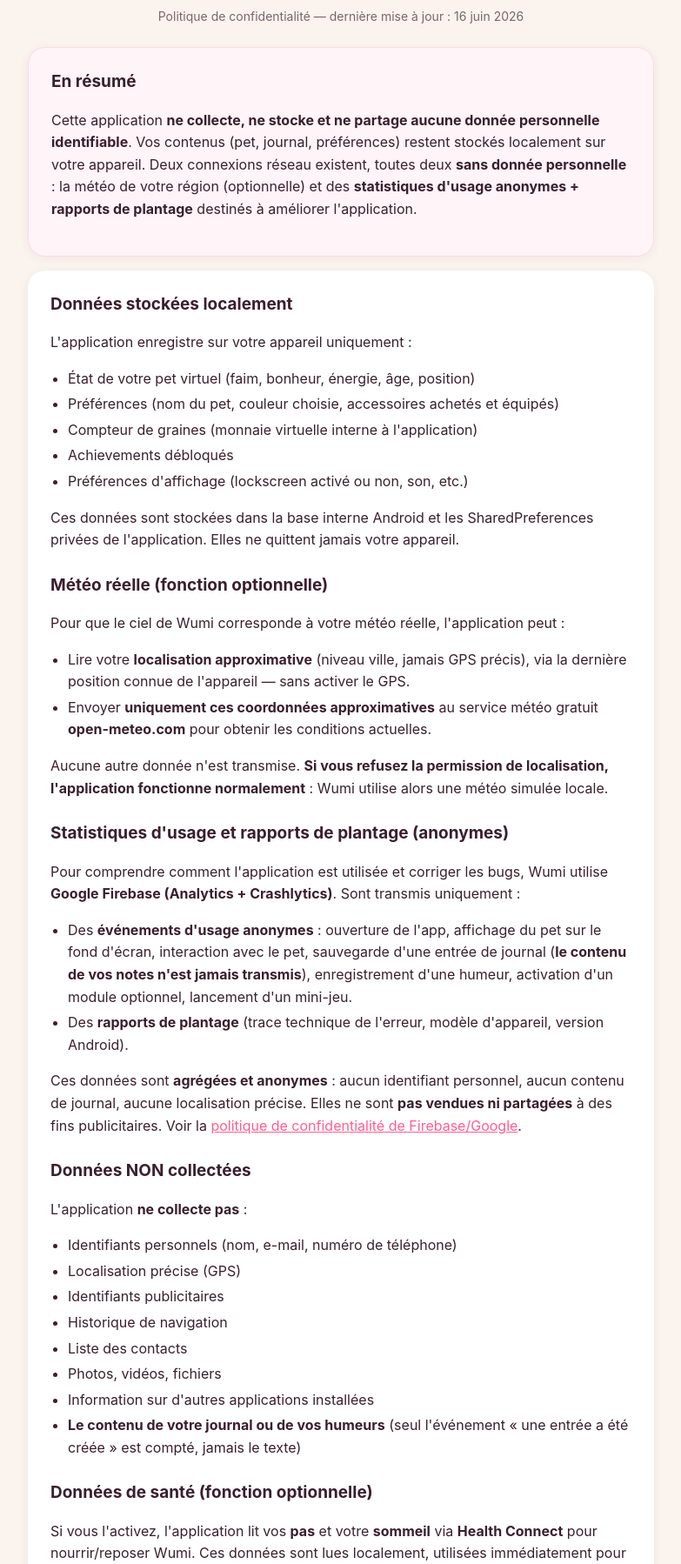
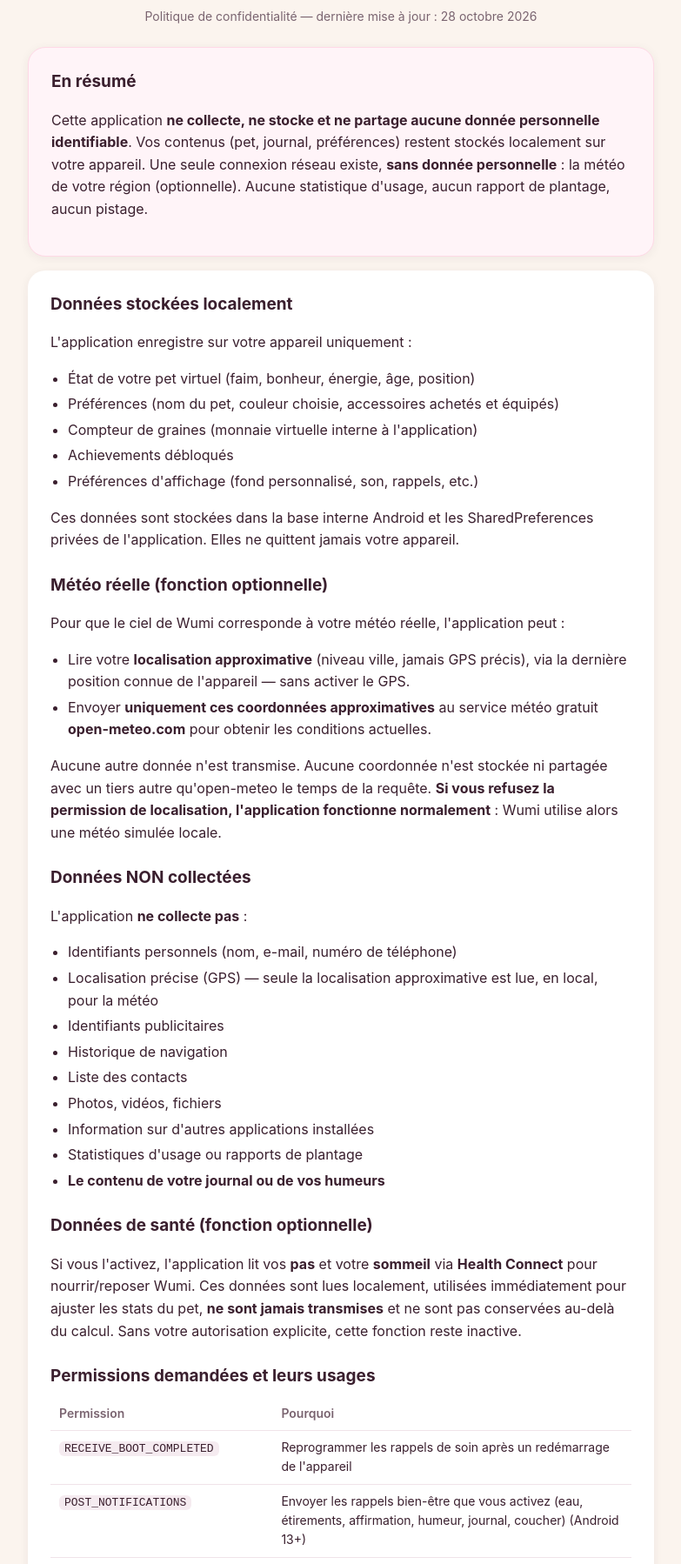
Before and after one commit to wumicontact-dotcom/wumi-privacy, a plain HTML site: page index.html in a window 1280 px wide. Shown: the part 97-1895 px from the top of the page at 87% size, without its empty margins (248-1031 px from the left). Drawn offline with Linux system fonts and the light colour scheme.

Commit message:
Privacy policy: no analytics, current permissions (Wumi 1.1.3)
Firebase is not enabled: the only network call is the optional weather
lookup. Drops the removed lock-screen overlay permissions and the
pet-needs alerts; notifications are the wellbeing reminders.

Co-Authored-By: Claude Opus 5.5 <noreply@anthropic.com>

```diff
--- a/index.html
+++ b/index.html
@@ -34,12 +34,12 @@
 <div class="wrap">
   <header>
     <h1>🌸 Wumi</h1>
-    <div class="updated">Politique de confidentialité — dernière mise à jour : 16 juin 2026</div>
+    <div class="updated">Politique de confidentialité — dernière mise à jour : 28 octobre 2026</div>
   </header>
 
   <div class="card summary">
     <h2>En résumé</h2>
-    <p>Cette application <strong>ne collecte, ne stocke et ne partage aucune donnée personnelle identifiable</strong>. Vos contenus (pet, journal, préférences) restent stockés localement sur votre appareil. Deux connexions réseau existent, toutes deux <strong>sans donnée personnelle</strong> : la météo de votre région (optionnelle) et des <strong>statistiques d'usage anonymes + rapports de plantage</strong> destinés à améliorer l'application.</p>
+    <p>Cette application <strong>ne collecte, ne stocke et ne partage aucune donnée personnelle identifiable</strong>. Vos contenus (pet, journal, préférences) restent stockés localement sur votre appareil. Une seule connexion réseau existe, <strong>sans donnée personnelle</strong> : la météo de votre région (optionnelle). Aucune statistique d'usage, aucun rapport de plantage, aucun pistage.</p>
   </div>
 
   <div class="card">
@@ -50,7 +50,7 @@
       <li>Préférences (nom du pet, couleur choisie, accessoires achetés et équipés)</li>
       <li>Compteur de graines (monnaie virtuelle interne à l'application)</li>
       <li>Achievements débloqués</li>
-      <li>Préférences d'affichage (lockscreen activé ou non, son, etc.)</li>
+      <li>Préférences d'affichage (fond personnalisé, son, rappels, etc.)</li>
     </ul>
     <p>Ces données sont stockées dans la base interne Android et les SharedPreferences privées de l'application. Elles ne quittent jamais votre appareil.</p>
 
@@ -60,27 +60,20 @@
       <li>Lire votre <strong>localisation approximative</strong> (niveau ville, jamais GPS précis), via la dernière position connue de l'appareil — sans activer le GPS.</li>
       <li>Envoyer <strong>uniquement ces coordonnées approximatives</strong> au service météo gratuit <strong>open-meteo.com</strong> pour obtenir les conditions actuelles.</li>
     </ul>
-    <p>Aucune autre donnée n'est transmise. <strong>Si vous refusez la permission de localisation, l'application fonctionne normalement</strong> : Wumi utilise alors une météo simulée locale.</p>
-
-    <h2>Statistiques d'usage et rapports de plantage (anonymes)</h2>
-    <p>Pour comprendre comment l'application est utilisée et corriger les bugs, Wumi utilise <strong>Google Firebase (Analytics + Crashlytics)</strong>. Sont transmis uniquement :</p>
-    <ul>
-      <li>Des <strong>événements d'usage anonymes</strong> : ouverture de l'app, affichage du pet sur le fond d'écran, interaction avec le pet, sauvegarde d'une entrée de journal (<strong>le contenu de vos notes n'est jamais transmis</strong>), enregistrement d'une humeur, activation d'un module optionnel, lancement d'un mini-jeu.</li>
-      <li>Des <strong>rapports de plantage</strong> (trace technique de l'erreur, modèle d'appareil, version Android).</li>
-    </ul>
-    <p>Ces données sont <strong>agrégées et anonymes</strong> : aucun identifiant personnel, aucun contenu de journal, aucune localisation précise. Elles ne sont <strong>pas vendues ni partagées</strong> à des fins publicitaires. Voir la <a href="https://firebase.google.com/support/privacy">politique de confidentialité de Firebase/Google</a>.</p>
+    <p>Aucune autre donnée n'est transmise. Aucune coordonnée n'est stockée ni partagée avec un tiers autre qu'open-meteo le temps de la requête. <strong>Si vous refusez la permission de localisation, l'application fonctionne normalement</strong> : Wumi utilise alors une météo simulée locale.</p>
 
     <h2>Données NON collectées</h2>
     <p>L'application <strong>ne collecte pas</strong> :</p>
     <ul>
       <li>Identifiants personnels (nom, e-mail, numéro de téléphone)</li>
-      <li>Localisation précise (GPS)</li>
+      <li>Localisation précise (GPS) — seule la localisation approximative est lue, en local, pour la météo</li>
       <li>Identifiants publicitaires</li>
       <li>Historique de navigation</li>
       <li>Liste des contacts</li>
       <li>Photos, vidéos, fichiers</li>
       <li>Information sur d'autres applications installées</li>
-      <li><strong>Le contenu de votre journal ou de vos humeurs</strong> (seul l'événement « une entrée a été créée » est compté, jamais le texte)</li>
+      <li>Statistiques d'usage ou rapports de plantage</li>
+      <li><strong>Le contenu de votre journal ou de vos humeurs</strong></li>
     </ul>
 
     <h2>Données de santé (fonction optionnelle)</h2>
@@ -89,11 +82,9 @@
     <h2>Permissions demandées et leurs usages</h2>
     <table>
       <tr><th>Permission</th><th>Pourquoi</th></tr>
-      <tr><td><code>FOREGROUND_SERVICE</code> / <code>FOREGROUND_SERVICE_SPECIAL_USE</code></td><td>Maintenir l'animation du wallpaper et la fonctionnalité lockscreen optionnelle</td></tr>
-      <tr><td><code>RECEIVE_BOOT_COMPLETED</code></td><td>Restaurer l'état du pet et l'overlay lockscreen après redémarrage</td></tr>
-      <tr><td><code>POST_NOTIFICATIONS</code></td><td>Vous avertir quand votre pet a besoin de soin (Android 13+)</td></tr>
+      <tr><td><code>RECEIVE_BOOT_COMPLETED</code></td><td>Reprogrammer les rappels de soin après un redémarrage de l'appareil</td></tr>
+      <tr><td><code>POST_NOTIFICATIONS</code></td><td>Envoyer les rappels bien-être que vous activez (eau, étirements, affirmation, humeur, journal, coucher) (Android 13+)</td></tr>
       <tr><td><code>VIBRATE</code></td><td>Retour haptique léger lors d'interactions avec le pet</td></tr>
-      <tr><td><code>TURN_SCREEN_ON</code></td><td>Afficher l'overlay lockscreen quand l'écran s'allume (si activé)</td></tr>
       <tr><td><code>SET_WALLPAPER</code></td><td>Retirer Wumi du fond d'écran depuis les réglages</td></tr>
       <tr><td><code>INTERNET</code></td><td>Récupérer la météo réelle auprès d'open-meteo (optionnel)</td></tr>
       <tr><td><code>ACCESS_COARSE_LOCATION</code></td><td>Localisation approximative (niveau ville) pour la météo réelle (optionnel)</td></tr>
@@ -103,15 +94,14 @@
     <h2>Services tiers</h2>
     <ul>
       <li><strong>open-meteo.com</strong> — service météo gratuit, sans compte ni clé API. Reçoit uniquement une localisation approximative lors d'une requête, aucune donnée personnelle. <a href="https://open-meteo.com/en/terms">Politique open-meteo</a>.</li>
-      <li><strong>Google Firebase (Analytics + Crashlytics)</strong> — statistiques d'usage anonymes et rapports de plantage. Aucune donnée personnelle, aucun contenu de journal, aucune localisation précise. <a href="https://firebase.google.com/support/privacy">Politique Firebase/Google</a>.</li>
     </ul>
-    <p>Aucun SDK publicitaire n'est utilisé.</p>
+    <p>Aucun autre service tiers, aucun SDK publicitaire ou de statistiques n'est utilisé.</p>
 
     <h2>Sauvegarde Android</h2>
     <p>L'application <strong>désactive explicitement</strong> la sauvegarde automatique Google Drive (<code>android:allowBackup="false"</code> + <code>data_extraction_rules.xml</code> excluant tous les domaines). Aucune donnée pet n'est synchronisée vers le cloud Google.</p>
 
     <h2>Enfants</h2>
-    <p>Cette application ne collecte aucune donnée personnelle identifiable, y compris auprès des enfants de moins de 13 ans. Les seules données transmises sont des statistiques d'usage anonymes et des rapports de plantage techniques.</p>
+    <p>Cette application ne collecte aucune donnée personnelle identifiable, y compris auprès des enfants de moins de 13 ans. La seule donnée transmise est la localisation approximative de la météo optionnelle, le temps de la requête.</p>
 
     <h2>Vos droits</h2>
     <ul>
```
